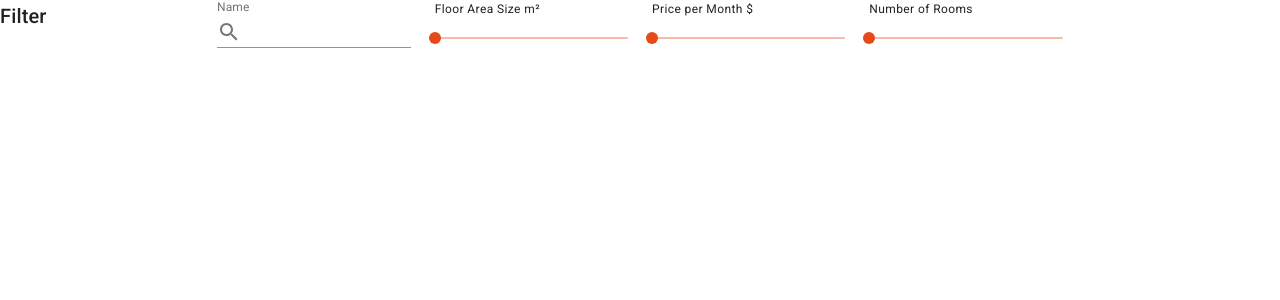
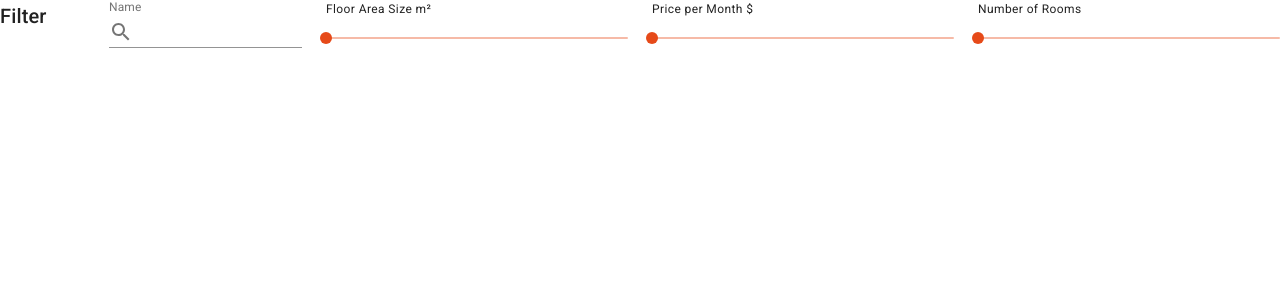
Before and after one commit to mathcunha/rental-app, a Next.js app in the folder rental-front/: page /components/aptFilter in a window 1280 px wide. Shown: the top 300 px of the page. Built offline with nearby package versions, Linux system fonts and the light colour scheme; no server answers.

Commit message:
adjusted apt filters

```diff
--- a/rental-front/pages/admin/apartments/list.js
+++ b/rental-front/pages/admin/apartments/list.js
@@ -117,7 +117,7 @@ const TripList = () => {
         <Grid item xs={6} sm={2}>
           <UserSelect onChange={(e) => setUser(e.target.value)} value={user} />
         </Grid>
-        <Grid item xs={3} sm={2}>
+        <Grid item xs={4} sm={2}>
           <TextField
             id="input-size"
             label="Size"
@@ -133,7 +133,7 @@ const TripList = () => {
             }}
           />
         </Grid>
-        <Grid item xs={3} sm={2}>
+        <Grid item xs={4} sm={2}>
           <TextField
             id="input-price"
             label="Price"
@@ -149,7 +149,7 @@ const TripList = () => {
             }}
           />
         </Grid>
-        <Grid item xs={3} sm={2}>
+        <Grid item xs={4} sm={2}>
           <TextField
             id="input-room"
             label="Room"
--- a/rental-front/pages/components/aptFilter.js
+++ b/rental-front/pages/components/aptFilter.js
@@ -60,12 +60,12 @@ const AptFilter = ({
 
   return (
     <Grid container spacing={3}>
-      <Grid item xs={12} sm={2}>
+      <Grid item xs={2} sm={2} md={1}>
         <Typography component="h1" variant="h6">
           Filter
         </Typography>
       </Grid>
-      <Grid item xs={3} sm={2}>
+      <Grid item xs={4} sm={4} md={2}>
         <TextField
           id="input-size"
           label="Name"
@@ -81,7 +81,7 @@ const AptFilter = ({
           }}
         />
       </Grid>
-      <Grid item xs={3} sm={2}>
+      <Grid item xs={6} sm={6} md={3}>
         <Typography
           variant="caption"
           display="block"
@@ -99,7 +99,7 @@ const AptFilter = ({
           max={stats.maxAptSize}
         />
       </Grid>
-      <Grid item xs={3} sm={2}>
+      <Grid item xs={6} sm={6} md={3}>
         <Typography
           variant="caption"
           display="block"
@@ -117,7 +117,7 @@ const AptFilter = ({
           max={stats.maxPrice}
         />
       </Grid>
-      <Grid item xs={3} sm={2}>
+      <Grid item xs={6} sm={6} md={3}>
         <Typography
           variant="caption"
           display="block"
--- a/rental-front/pages/components/welcome.js
+++ b/rental-front/pages/components/welcome.js
@@ -42,7 +42,7 @@ const Welcome = ({ router }) => {
   const { data, error } = useSWR(
     `${
       process.env.API_URL
-    }/apartments/search/filter?projection=publicApartment${filterURI()}&sort=price`,
+    }/apartments/search/filter?projection=publicApartment${filterURI()}&available=true&sort=price`,
     Auth.fetch
   );
   const [focusApt, setFocusApt] = useState({});
```
